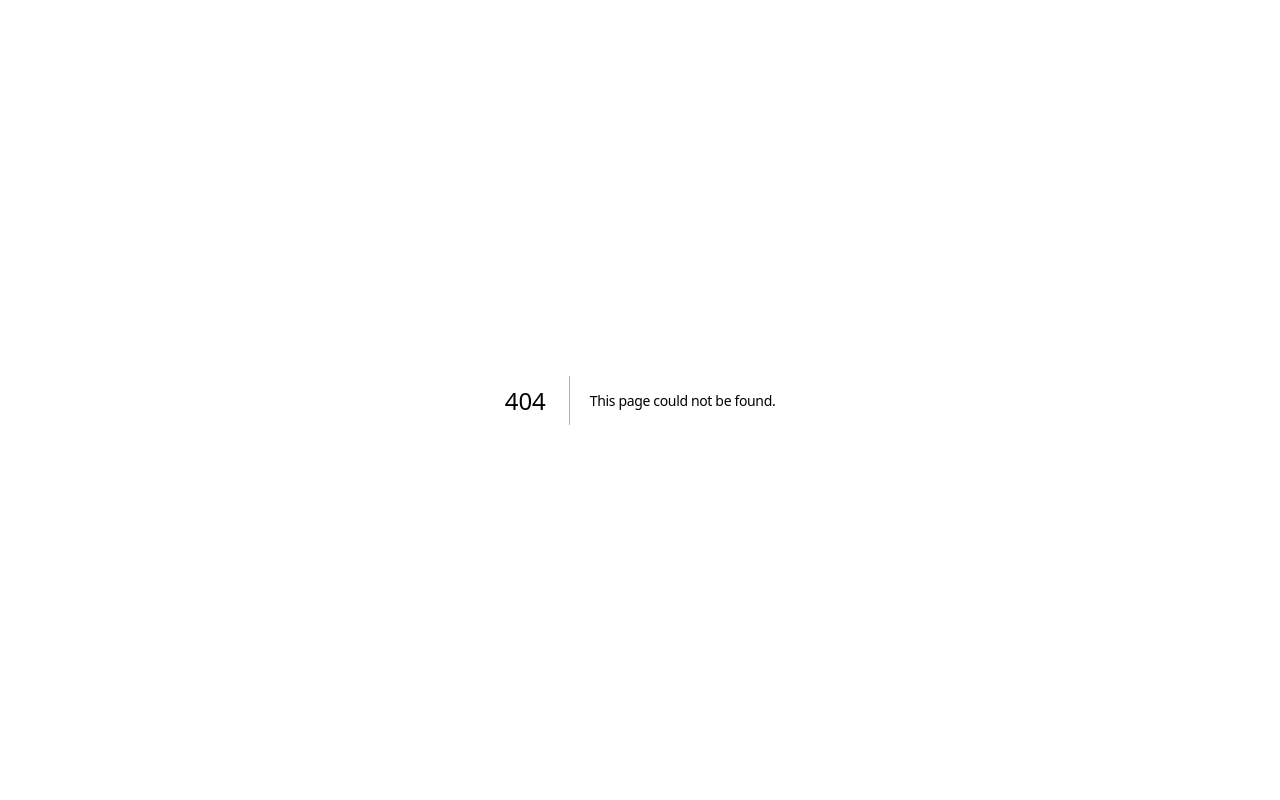
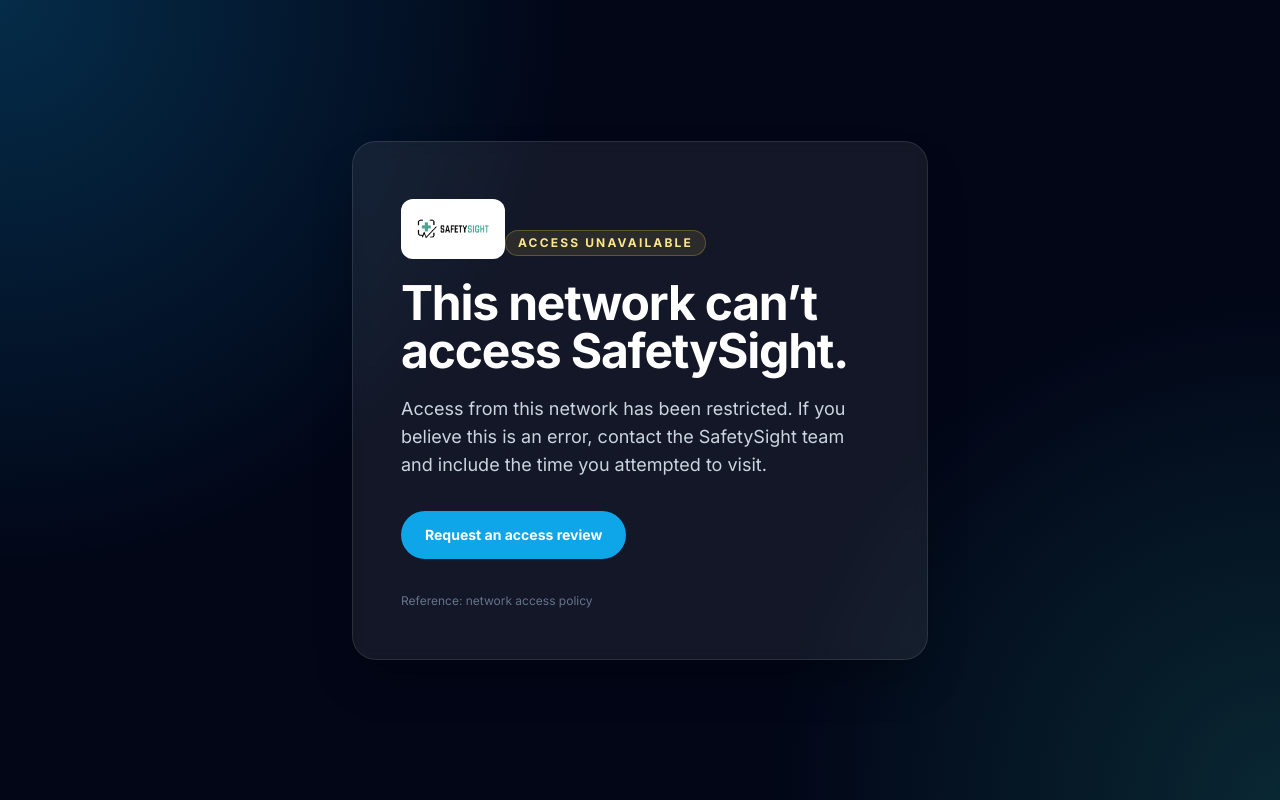
Before and after one commit to SafetyKitInfo/Safetykitlandingpage, a Next.js app: page /blocked in a window 1280 px wide. Before the commit this address had no page. Built offline with nearby package versions, Linux system fonts and the light colour scheme.

Commit message:
Add branded network access page

```diff
--- /dev/null
+++ b/pages/blocked.js
@@ -0,0 +1,55 @@
+import Head from 'next/head'
+
+export default function BlockedPage() {
+  return (
+    <>
+      <Head>
+        <title>Access unavailable | SafetySight</title>
+        <meta
+          name="description"
+          content="Access to SafetySight is unavailable from this network."
+        />
+        <meta name="robots" content="noindex, nofollow" />
+      </Head>
+
+      <main className="relative flex min-h-screen items-center justify-center overflow-hidden bg-slate-950 px-6 py-16 text-white">
+        <div
+          aria-hidden="true"
+          className="absolute inset-0 bg-[radial-gradient(circle_at_top_left,rgba(14,165,233,0.24),transparent_38%),radial-gradient(circle_at_bottom_right,rgba(45,212,191,0.16),transparent_34%)]"
+        />
+
+        <section className="relative w-full max-w-xl rounded-3xl border border-white/10 bg-white/[0.07] p-8 shadow-2xl shadow-black/30 backdrop-blur sm:p-12">
+          <a href="/" aria-label="SafetySight home" className="inline-flex rounded-xl bg-white px-4 py-3">
+            <img
+              src="/images/safetysight-rectangle.png"
+              alt="SafetySight"
+              className="h-9 w-auto object-contain"
+            />
+          </a>
+
+          <div className="mt-10 inline-flex items-center gap-2 rounded-full border border-amber-300/25 bg-amber-300/10 px-3 py-1 text-xs font-bold uppercase tracking-[0.18em] text-amber-200">
+            Access unavailable
+          </div>
+
+          <h1 className="mt-5 text-4xl font-bold tracking-tight sm:text-5xl">
+            This network can’t access SafetySight.
+          </h1>
+          <p className="mt-5 max-w-lg text-base leading-7 text-slate-300 sm:text-lg">
+            Access from this network has been restricted. If you believe this is an error, contact the SafetySight team and include the time you attempted to visit.
+          </p>
+
+          <a
+            href="mailto:info.safetysight@gmail.com?subject=SafetySight%20access%20review"
+            className="mt-8 inline-flex min-h-12 items-center justify-center rounded-full bg-sky-500 px-6 py-3 text-sm font-bold text-white transition hover:bg-sky-400 focus-visible:outline-none focus-visible:ring-2 focus-visible:ring-sky-300 focus-visible:ring-offset-2 focus-visible:ring-offset-slate-950"
+          >
+            Request an access review
+          </a>
+
+          <p className="mt-8 text-xs leading-5 text-slate-500">
+            Reference: network access policy
+          </p>
+        </section>
+      </main>
+    </>
+  )
+}
```
